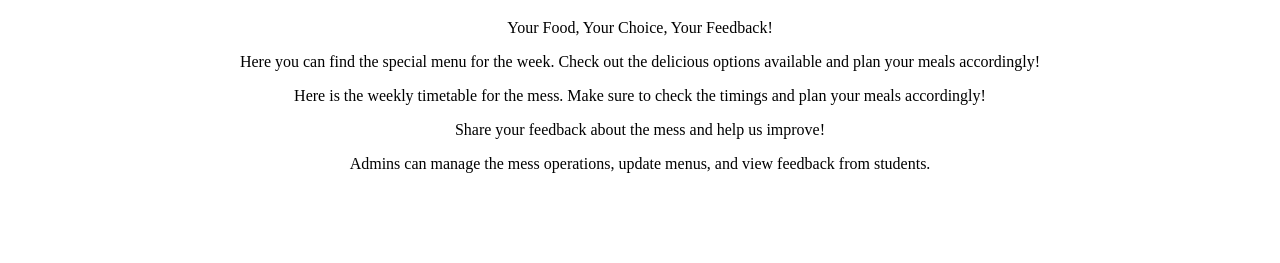
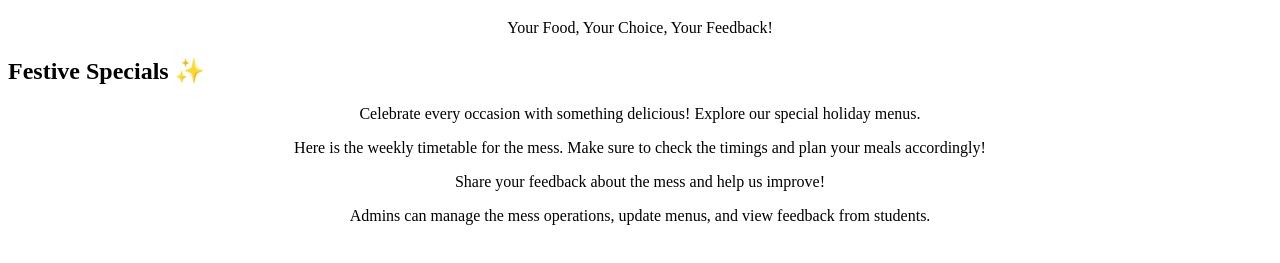
Before and after one commit to sivakumarsharikha07/hostel-mess, a plain HTML site: page index.html in a window 1280 px wide. Shown: the part 61-324 px from the top of the page. Drawn offline with Linux system fonts and the light colour scheme.

Commit message:
Add Festive Specials section to index.html
Added a Festive Specials section with a description and a div for the festive menu.

```diff
--- a/index.html
+++ b/index.html
@@ -26,13 +26,17 @@
         <h1>Hostel Mess Management</h1>
         <p>Your Food, Your Choice, Your Feedback!</p>
     </header>
+<!-- Festive Specials Section -->
+<section id="special">
+    <h2>Festive Specials ✨</h2>
 
-    <!-- Special Menu Section -->
-    <section id="special">
-        <p>
-            Here you can find the special menu for the week. Check out the delicious options available and plan your meals accordingly!
-        </p>
-    </section>
+    <p>
+        Celebrate every occasion with something delicious!
+        Explore our special holiday menus.
+    </p>
+
+    <div id="festive-menu"></div>
+</section>
 
     <!-- Weekly Timetable Section -->
     <section id="timetable">
```
